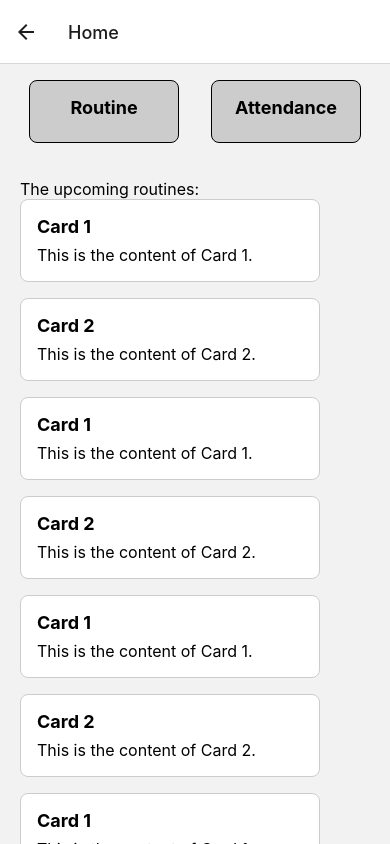
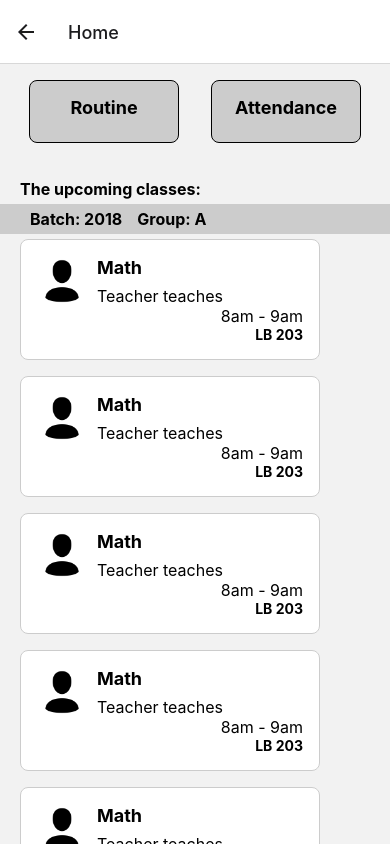
Before and after one commit to rojandahal/routine-app-react-native, a React Native app: screen /Home in a window 390 px wide. Built offline with nearby package versions, Linux system fonts and the light colour scheme.

Commit message:
Routine UI added

```diff
--- a/App.js
+++ b/App.js
@@ -5,6 +5,8 @@ import { createNativeStackNavigator } from "@react-navigation/native-stack";
 import LandingPage from "./components/Screens/LandingPage";
 import SignupScreen from "./components/Screens/SignupScreen";
 import HomePage from "./components/Screens/HomePage";
+import Routine from "./components/Screens/Routine";
+import Attendance from "./components/Screens/Attendance";
 
 const Stack = createNativeStackNavigator();
 
@@ -34,6 +36,16 @@ export default function App() {
           component={HomePage}
           options={{ title: "Home" }}
         />
+				<Stack.Screen
+          name='Routine'
+          component={Routine}
+          options={{ title: "Routine" }}
+        />
+				<Stack.Screen
+          name='Attendance'
+          component={Attendance}
+          options={{ title: "Attendance" }}
+        />
       </Stack.Navigator>
     </NavigationContainer>
   );
--- /dev/null
+++ b/components/AttendanceTable/AttendanceTable.jsx
@@ -0,0 +1,51 @@
+import { View, Text } from "react-native";
+import React from "react";
+import { StyleSheet } from "react-native";
+
+const AttendanceTable = ({data}) => {
+	console.log(data)
+  return (
+    <View>
+      <View style={styles.card}>
+        <View style={{ marginStart: 10 }}>
+          <Text style={styles.cardTitle}>{data.subject}</Text>
+          <Text style={styles.cardText}>Attendance: {data.attendance}</Text>
+        </View>
+      </View>
+    </View>
+  );
+};
+
+const styles = StyleSheet.create({
+  container: {
+    flex: 1,
+    marginStart: 20,
+  },
+  headingText: {
+    flexDirection: "row",
+    alignItems: "center",
+  },
+  imageThumbnail: {
+    width: 50,
+    height: 50,
+  },
+  card: {
+    backgroundColor: "#fff",
+    borderRadius: 8,
+    borderWidth: 1,
+    borderColor: "#ccc",
+    padding: 16,
+    marginBottom: 16,
+    width: 300,
+  },
+  cardTitle: {
+    fontSize: 18,
+    fontWeight: "bold",
+    marginBottom: 8,
+  },
+  cardText: {
+    fontSize: 16,
+  },
+});
+
+export default AttendanceTable;
--- a/components/Card/RoutineCard.jsx
+++ b/components/Card/RoutineCard.jsx
@@ -1,16 +1,28 @@
 import React from "react";
-import { StyleSheet, Text, View } from "react-native";
+import { Image, StyleSheet, Text, View } from "react-native";
 
-export default function RoutineCard({item}) {
+export default function RoutineCard({ data }) {
   return (
     <View style={styles.container}>
       <View style={styles.card}>
-        <Text style={styles.cardTitle}>Card 1</Text>
-        <Text style={styles.cardText}>This is the content of Card 1.</Text>
-      </View>
-      <View style={styles.card}>
-        <Text style={styles.cardTitle}>Card 2</Text>
-        <Text style={styles.cardText}>This is the content of Card 2.</Text>
+        <View style={styles.headingText}>
+          <Image
+            style={styles.imageThumbnail}
+            source={require("../../assets/png/profile.png")}
+          />
+          <View style={{ marginStart: 10 }}>
+            <Text style={styles.cardTitle}>{data.subject}</Text>
+            <Text style={styles.cardText}>{data.teacher}</Text>
+          </View>
+        </View>
+
+        <View style={styles.bottomText}>
+          <Text style={styles.cardText}>{data.startingTime}</Text>
+          <Text style={styles.cardText}> - </Text>
+          <Text style={styles.cardText}>{data.endingTime}</Text>
+        </View>
+
+        <Text style={styles.cardRoom}>{data.room}</Text>
       </View>
     </View>
   );
@@ -19,7 +31,15 @@ export default function RoutineCard({item}) {
 const styles = StyleSheet.create({
   container: {
     flex: 1,
-		marginStart: 20,
+    marginStart: 20,
+  },
+  headingText: {
+    flexDirection: "row",
+    alignItems: "center",
+  },
+  imageThumbnail: {
+    width: 50,
+    height: 50,
   },
   card: {
     backgroundColor: "#fff",
@@ -38,4 +58,13 @@ const styles = StyleSheet.create({
   cardText: {
     fontSize: 16,
   },
+  cardRoom: {
+    fontSize: 14,
+    fontWeight: "bold",
+    textAlign: "right",
+  },
+  bottomText: {
+    flexDirection: "row",
+    justifyContent: "flex-end",
+  },
 });
--- /dev/null
+++ b/components/Screens/Attendance.jsx
@@ -0,0 +1,45 @@
+import { View, Text } from "react-native";
+import React from "react";
+import AttendanceTable from "../AttendanceTable/AttendanceTable";
+import { StyleSheet } from "react-native";
+import { FlatList } from "react-native";
+
+const data = [
+  {
+    id: 1,
+    subject: "Math",
+    attendance: "12",
+  },
+  {
+    id: 2,
+    subject: "Engineering Entreprenurships",
+    attendance: "12",
+  },
+];
+const Attendance = () => {
+  return (
+    <View style={styles.container}>
+      <View style={styles.filter}>
+        <Text style={{ fontSize: 20, fontWeight: "bold" }}>Total</Text>
+      </View>
+      <FlatList
+        data={data}
+        renderItem={({ item }) => <AttendanceTable data={item} />}
+        keyExtractor={item => item.id}
+      />
+    </View>
+  );
+};
+
+const styles = StyleSheet.create({
+  container: {
+    flex: 1,
+    marginTop: 20,
+    marginStart: 20,
+  },
+  filter: {
+    marginBottom: 20,
+  },
+});
+
+export default Attendance;
--- a/components/Screens/HomePage.jsx
+++ b/components/Screens/HomePage.jsx
@@ -3,33 +3,94 @@ import { View, StyleSheet, Text, ScrollView, FlatList } from "react-native";
 import RoutineCard from "../Card/RoutineCard";
 
 const data = [
-  { id: 1, title: "Card 1", content: "This is the content of Card 1." },
-  { id: 2, title: "Card 2", content: "This is the content of Card 2." },
-  { id: 3, title: "Card 3", content: "This is the content of Card 3." },
+  {
+    id: 1,
+    subject: "Math",
+    room: "LB 203",
+    teacher: "Teacher teaches",
+    batch: 2018,
+    group: "A",
+    startingTime: "8am",
+    endingTime: "9am",
+  },
+  {
+    id: 2,
+    subject: "Math",
+    room: "LB 203",
+    teacher: "Teacher teaches",
+    batch: 2018,
+    group: "A",
+    startingTime: "8am",
+    endingTime: "9am",
+  },
+  {
+    id: 3,
+    subject: "Math",
+    room: "LB 203",
+    teacher: "Teacher teaches",
+    batch: 2018,
+    group: "A",
+    startingTime: "8am",
+    endingTime: "9am",
+  },
+  {
+    id: 4,
+    subject: "Math",
+    room: "LB 203",
+    teacher: "Teacher teaches",
+    batch: 2018,
+    group: "A",
+    startingTime: "8am",
+    endingTime: "9am",
+  },
+  {
+    id: 5,
+    subject: "Math",
+    room: "LB 203",
+    teacher: "Teacher teaches",
+    batch: 2018,
+    group: "A",
+    startingTime: "8am",
+    endingTime: "9am",
+  },
   // Add more cards here
 ];
 
-export default function HomePage() {
+export default function HomePage({ navigation }) {
   return (
     <>
       <View style={styles.container}>
         <View style={styles.column}>
           <View style={styles.card}>
-            <Text style={styles.cardTitle}>Routine</Text>
+            <Text
+              style={styles.cardTitle}
+              onPress={() => navigation.navigate("Routine", { data })}
+            >
+              Routine
+            </Text>
           </View>
           <View style={styles.card}>
-            <Text style={styles.cardTitle}>Attendance</Text>
+            <Text
+              style={styles.cardTitle}
+              onPress={() => navigation.navigate("Attendance", { data })}
+            >
+              Attendance
+            </Text>
           </View>
         </View>
         <View>
-          <Text style={styles.nextRoutines}>The upcoming routines: </Text>
+          <Text style={styles.nextRoutines}>The upcoming classes: </Text>
+          <View style={styles.groupBatch}>
+            <Text style={styles.groupBatch}>Batch: {data[0].batch}</Text>
+            <Text style={styles.groupBatch}>Group: {data[0].group}</Text>
+          </View>
         </View>
-        <ScrollView>
-          <RoutineCard />
-          <RoutineCard />
-          <RoutineCard />
-          <RoutineCard />
-        </ScrollView>
+
+        <FlatList
+          data={data}
+          renderItem={({ item }) => <RoutineCard data={item} />}
+          keyExtractor={item => item.id}
+        />
       </View>
     </>
   );
@@ -62,5 +123,15 @@ const styles = StyleSheet.create({
     marginTop: 20,
     marginStart: 20,
     fontSize: 16,
+    fontWeight: "bold",
+  },
+  groupBatch: {
+    flexDirection: "row",
+    paddingStart: 15,
+    fontSize: 16,
+    fontWeight: "bold",
+    backgroundColor: "#ccc",
+    marginTop: 5,
+    marginBottom: 5,
   },
 });
--- /dev/null
+++ b/components/Screens/Routine.jsx
@@ -0,0 +1,36 @@
+import { View, Text, StyleSheet } from "react-native";
+import React from "react";
+import { FlatList } from "react-native";
+import RoutineCard from "../Card/RoutineCard";
+import { useRoute } from "@react-navigation/native";
+
+const Routine = () => {
+  const route = useRoute();
+  const data = route.params.data;
+
+  // console.log(data)
+  return (
+    <View style={styles.container}>
+      <View style={styles.filter}>
+        <Text style={{ fontSize: 20, fontWeight: "bold" }}>Filter Routine</Text>
+      </View>
+      <FlatList
+        data={data}
+        renderItem={({ item }) => <RoutineCard data={item} />}
+        keyExtractor={item => item.id}
+      />
+    </View>
+  );
+};
+
+const styles = StyleSheet.create({
+  container: {
+    flex: 1,
+    marginTop: 20,
+    marginStart: 20,
+  },
+  filter: {
+    marginBottom: 20,
+  },
+});
+export default Routine;
--- a/package.json
+++ b/package.json
@@ -17,8 +17,7 @@
     "react": "18.2.0",
     "react-native": "0.71.8",
     "react-native-safe-area-context": "4.5.0",
-    "react-native-screens": "~3.20.0",
-    "react-native-swipeable-cards": "^1.1.23"
+    "react-native-screens": "~3.20.0"
   },
   "devDependencies": {
     "@babel/core": "^7.20.0"
```
Also changed, not shown: assets/png/profile.png (added), 1 other file (tests, documents, lock files or other folders).
